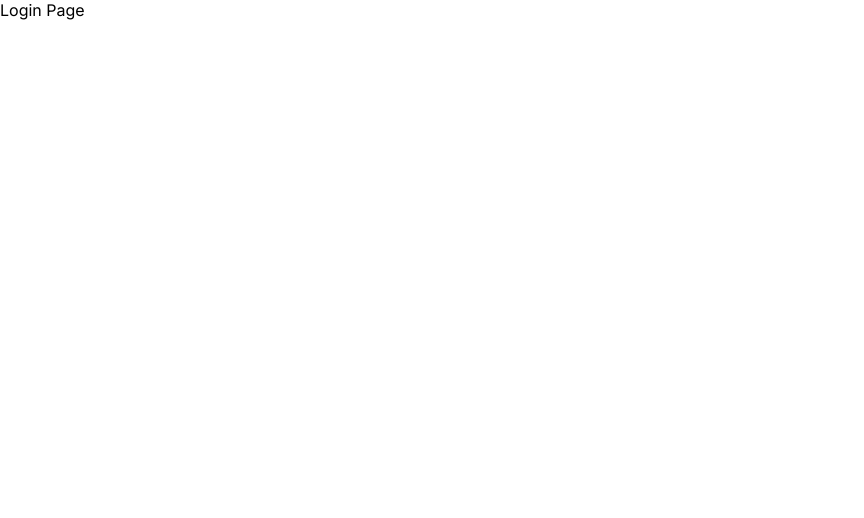
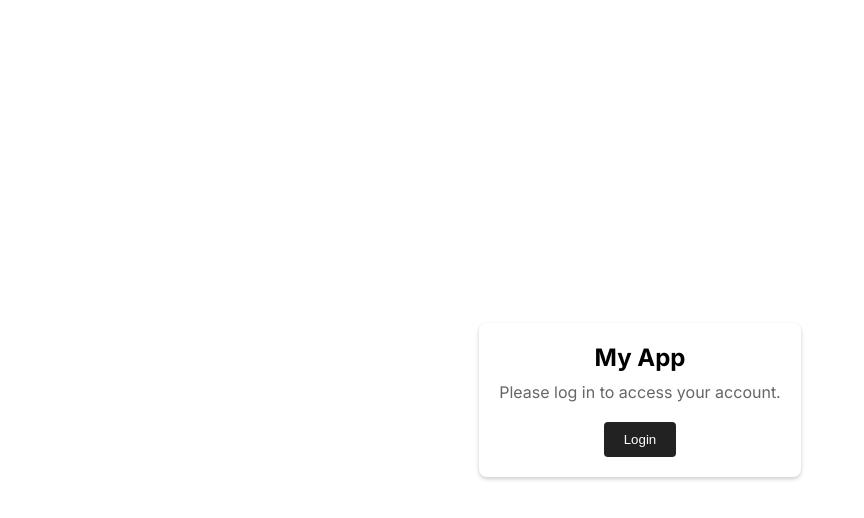
Before and after one commit to SuryanshuTomar/next-dash, a Next.js app: page /login in a window 1280 px wide. Shown: the top 518 px of the page, without its empty margins (0-864 px from the left). Built offline with nearby package versions, Linux system fonts and the light colour scheme.

Commit message:
add: login card

```diff
--- /dev/null
+++ b/src/app/login/page.module.scss
@@ -0,0 +1,39 @@
+.loginContainer {
+	display: flex;
+	justify-content: center;
+	align-items: center;
+	min-height: 100vh;
+}
+
+.loginCard {
+	background-color: #ffffff;
+	padding: 20px;
+	border-radius: 8px;
+	box-shadow: 0 2px 4px rgba(0, 0, 0, 0.2);
+	text-align: center;
+	color: black;
+}
+
+.loginCard h1 {
+	margin-bottom: 10px;
+	font-size: 24px;
+}
+
+.loginCard p {
+	margin-bottom: 20px;
+	font-size: 16px;
+	color: #666;
+}
+
+.loginButton {
+	background-color: #222;
+	color: #fff;
+	border: none;
+	padding: 10px 20px;
+	border-radius: 4px;
+	cursor: pointer;
+}
+
+.loginButton:hover {
+	background-color: #0056b3;
+}
--- a/src/app/login/page.tsx
+++ b/src/app/login/page.tsx
@@ -1,3 +1,13 @@
+import styles from "./page.module.scss";
+
 export default function LoginPage() {
-    return <div>Login Page</div>
+	return (
+		<div className={styles.loginContainer}>
+			<div className={styles.loginCard}>
+				<h1>My App</h1>
+				<p>Please log in to access your account.</p>
+				<button className={styles.loginButton}>Login</button>
+			</div>
+		</div>
+	);
 }
```
